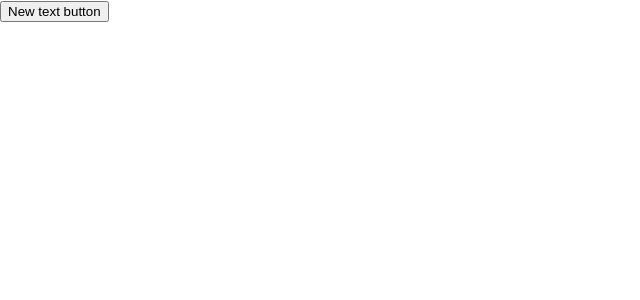
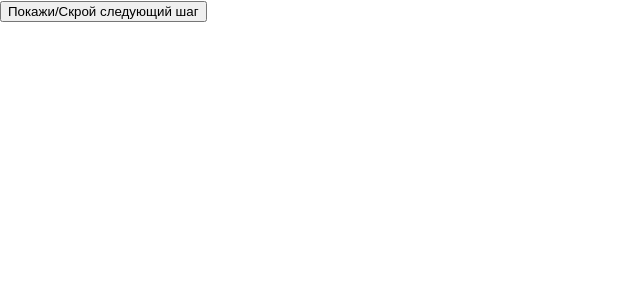
Before and after one commit to MaxiDeBox/first-react-app, a React (Create React App) app in the folder my-app/: page / in a window 1280 px wide. Shown: the top 300 px of the page, without its empty margins (0-640 px from the left). Built offline with nearby package versions, Linux system fonts and the light colour scheme.

Commit message:
Условный рендринг

```diff
--- a/my-app/src/App.js
+++ b/my-app/src/App.js
@@ -1,24 +1,31 @@
 import './App.css';
-import React from "react";
-import Button from "./Button";
+import React, {useState} from "react";
+
+import Content from './Content';
+import RecursiveButton from "./RecursiveButton";
 
 function App(props) {
-  const onThirdClick = () => {
-    console.log("third click was clicked");
-  };
+  // const value = Math.random() > Math.random();
+  // return <div>{value ? <p> true </p> : <p> false </p>}</div>;
+
+  const [showMode, setShowMode] = useState(false);
 
   const handlerClick = () => {
-    console.log("Click");
+    setShowMode(!showMode);
   }
 
-  const handlerMouseEnter = () => {
-    console.log("Mouse Enter")
+  let content = null;
+  if(showMode) {
+    content = <Content />
   }
 
-  return <Button
-          onThirdClick={onThirdClick}
-          onClick={handlerClick}
-          onMouseEnter={handlerMouseEnter}>New text button</Button>
+  return(
+    <div>
+      {/*<button onClick={handlerClick}> Show toggle </button>*/}
+      <RecursiveButton />
+      {content}
+    </div>
+  )
 }
 
 export default App;
--- a/my-app/src/Button.js
+++ /dev/null
@@ -1,19 +0,0 @@
-import React, {useState} from 'react';
-
-export default function Button(props) {
-  const [counter, setCounter] = useState(0);
-
-  if (counter === 3) {
-    props.onThirdClick();
-  }
-
-  const hadlerClick = (event) => {
-    setCounter(counter + 1);
-
-    if(props.onClick) {
-      props.onClick(event);
-    }
-  }
-
-  return <button {...props} onClick={hadlerClick}>{props.children}</button>
-}
--- /dev/null
+++ b/my-app/src/Content.js
@@ -0,0 +1,10 @@
+import React from "react";
+
+export default function Content(props) {
+  return (
+    <>
+      <h1>Hello world</h1>
+      <p>Message</p>
+    </>
+  );
+}
--- /dev/null
+++ b/my-app/src/RecursiveButton.js
@@ -0,0 +1,14 @@
+import React, {useState} from "react";
+
+export default function RecursiveButton(props) {
+  const [showMode, setShowMode] = useState(false);
+
+  return (
+    <>
+      <button onClick={() => setShowMode(!showMode) }>
+        Покажи/Скрой следующий шаг
+      </button>
+      { showMode ? <RecursiveButton /> : null }
+    </>
+  );
+}
```
